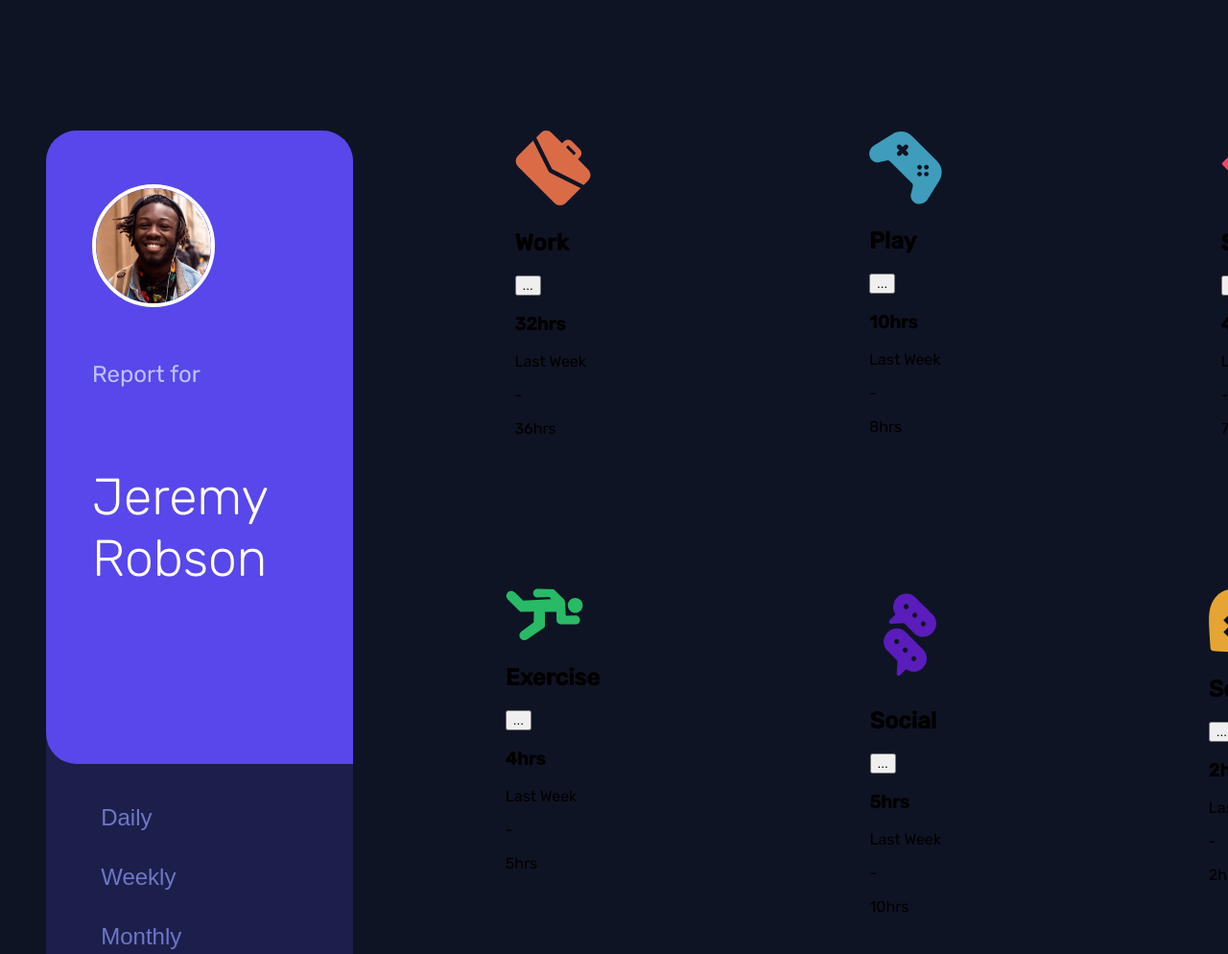
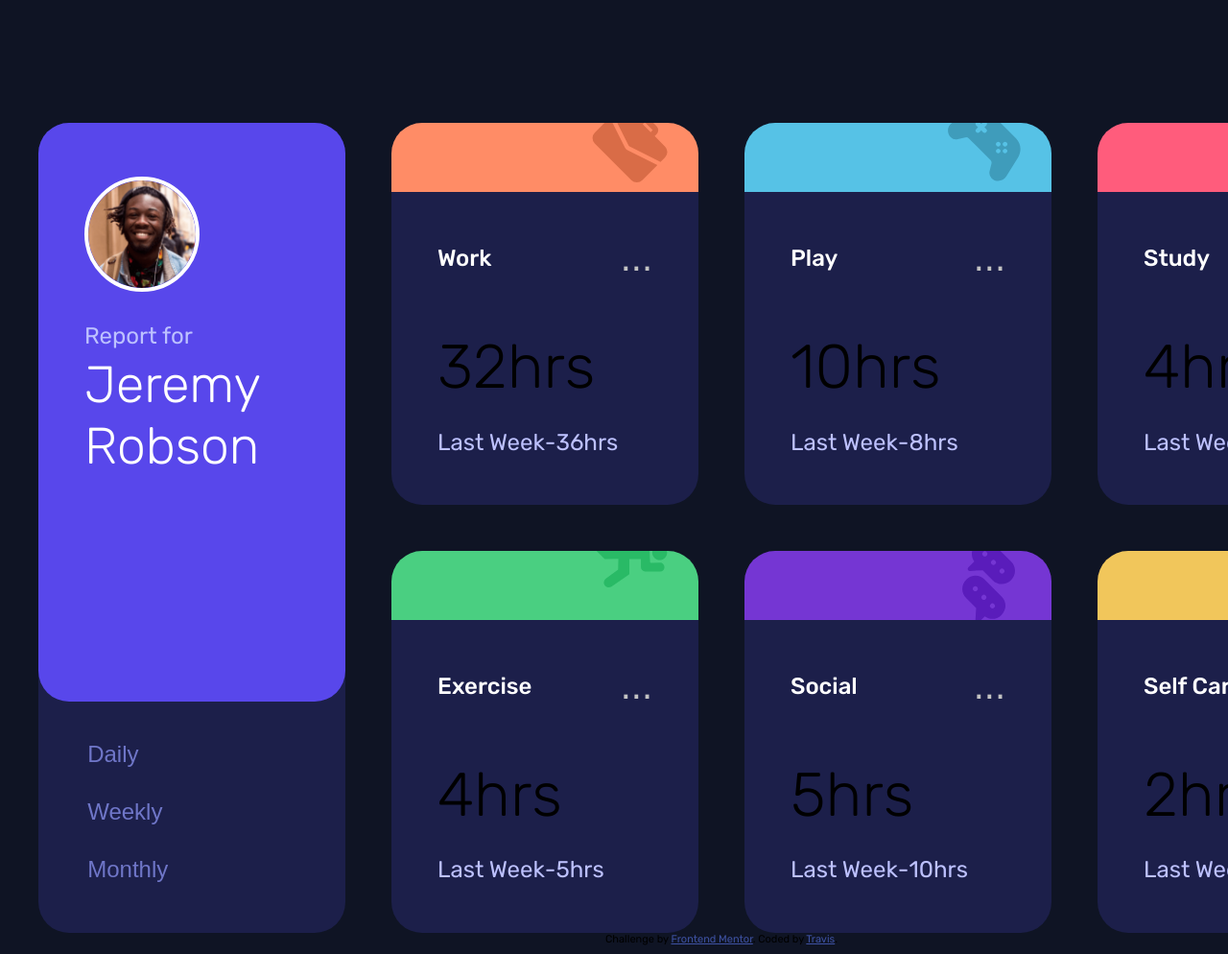
Before and after one commit to ShadowXG/frontend-mentor-dashboard, a plain HTML site: page index.html in a window 1280 px wide. Shown: the top 994 px of the page at 96% size. Drawn offline with Linux system fonts and the light colour scheme.

Commit message:
Activity cards are now styled

```diff
--- a/styles/styles.css
+++ b/styles/styles.css
@@ -1,4 +1,12 @@
 @import url("https://fonts.googleapis.com/css2?family=Rubik:wght@300;400;500&display=swap");
+
+*,
+*::before,
+*::after {
+    box-sizing: border-box;
+    margin: 0;
+    padding: 0;
+}
 
 html {
     font-family: "Rubik", sans-serif;
@@ -9,6 +17,7 @@ html {
     --blue-200: rgb(111, 118, 200);
     --blue-300: rgb(86, 194, 230);
     --blue-500: rgb(88, 71, 235);
+    --blue-700: rgb(50, 56, 132);
     --blue-800: rgb(28, 31, 74);
     --blue-900: rgb(15, 20, 36);
     --orange-200: rgb(255, 140, 102);
@@ -34,6 +43,7 @@ body {
     background: var(--blue-900);
     display: grid;
     place-items: center;
+    grid-template-columns: 1fr;
     padding: 8rem 2.5rem;
 }
 
@@ -112,6 +122,116 @@ section.profile {
     color: white;
 }
 
+.tracker-activity {
+    width: 100%;
+    height: 100%;
+    display: grid;
+    grid-template-rows: 4rem 1fr;
+    grid-template-columns: 1fr;
+    overflow: hidden;
+    border-radius: var(--br);
+}
+
+.tracker-activity:is(.work) {
+    --background: var(--orange-200);
+}
+
+.tracker-activity:is(.play) {
+    --background: var(--blue-300);
+}
+
+.tracker-activity:is(.study) {
+    --background: var(--red-300);
+}
+
+.tracker-activity:is(.exercise) {
+    --background: var(--lime-green-500);
+}
+
+.tracker-activity:is(.social) {
+    --background: var(--violet-500);
+}
+
+.tracker-activity:is(.self-care) {
+    --background: var(--yellow-300);
+}
+
+.activity-bg {
+    grid-row: 1/3;
+    grid-column: 1/2;
+    background: var(--background);
+    display: grid;
+    place-items: start end;
+    height: 70%;
+}
+
+.activity-bg > img {
+    transform: translate(-2rem, -1rem);
+    position: relative;
+    z-index: 1;
+}
+
+.activity-info {
+   position: relative;
+   z-index: 5;
+   grid-row: 2/3;
+   grid-column: 1/2;
+   background: var(--blue-800);
+   transition: background 250ms, transform 250ms;
+   height: 100%;
+   padding: 3rem 2.5rem;
+   display: flex;
+   flex-flow: column nowrap;
+   gap: 0.5rem;
+   cursor: pointer;
+}
+
+.activity-options-btn {
+    border: none;
+    background: var(--blue-800);
+    transition: background 250ms, transform 250ms;
+    font-size: 2.5rem;
+    color: rgb(195, 195, 195);
+}
+
+.tracker-activity:hover > .activity-info {
+    background: var(--blue-700);
+}
+
+.tracker-activity:hover .activity-options-btn {
+    background: var(--blue-700);
+}
+
+.activity-options-btn:hover {
+    color: white;
+    cursor: pointer;
+}
+
+.activity-header, .activity-time {
+    display: flex;
+    flex-wrap: wrap;
+    justify-content: space-between;
+    align-items: center;
+    gap: 1rem;
+}
+
+.activity-name {
+    color: white;
+    font-weight: 500;
+}
+
+.current-time {
+    font-size: var(--font-size-activity-result);
+    font-weight: 300;
+    line-height: 6.5rem;
+}
+
+.previous-time {
+    display: flex;
+    font-size: var(--font-size-activity-window);
+    color: var(--blue-100);
+}
+
 @media screen and (min-width: 500px) {
     section.activity-tracker {
         grid-template-columns: repeat(auto-fit, minmax(20rem, 1fr));
@@ -152,6 +272,21 @@ section.profile {
         gap: 2rem;
         padding: 2.6rem 3.2rem 3.2rem;
     }
+
+    .tracker-activity {
+        grid-template-rows: 4.5rem 1fr;
+    }
+
+    .activity-info {
+        gap: 2.4rem;
+        padding: 2.9rem 3rem 3.2rem;
+    }
+
+    .activity-time {
+        flex-flow: column nowrap;
+        align-items: start;
+        gap: 0.8rem;
+    }
 }
 
 @media screen and (min-width: 1110px) {
```
